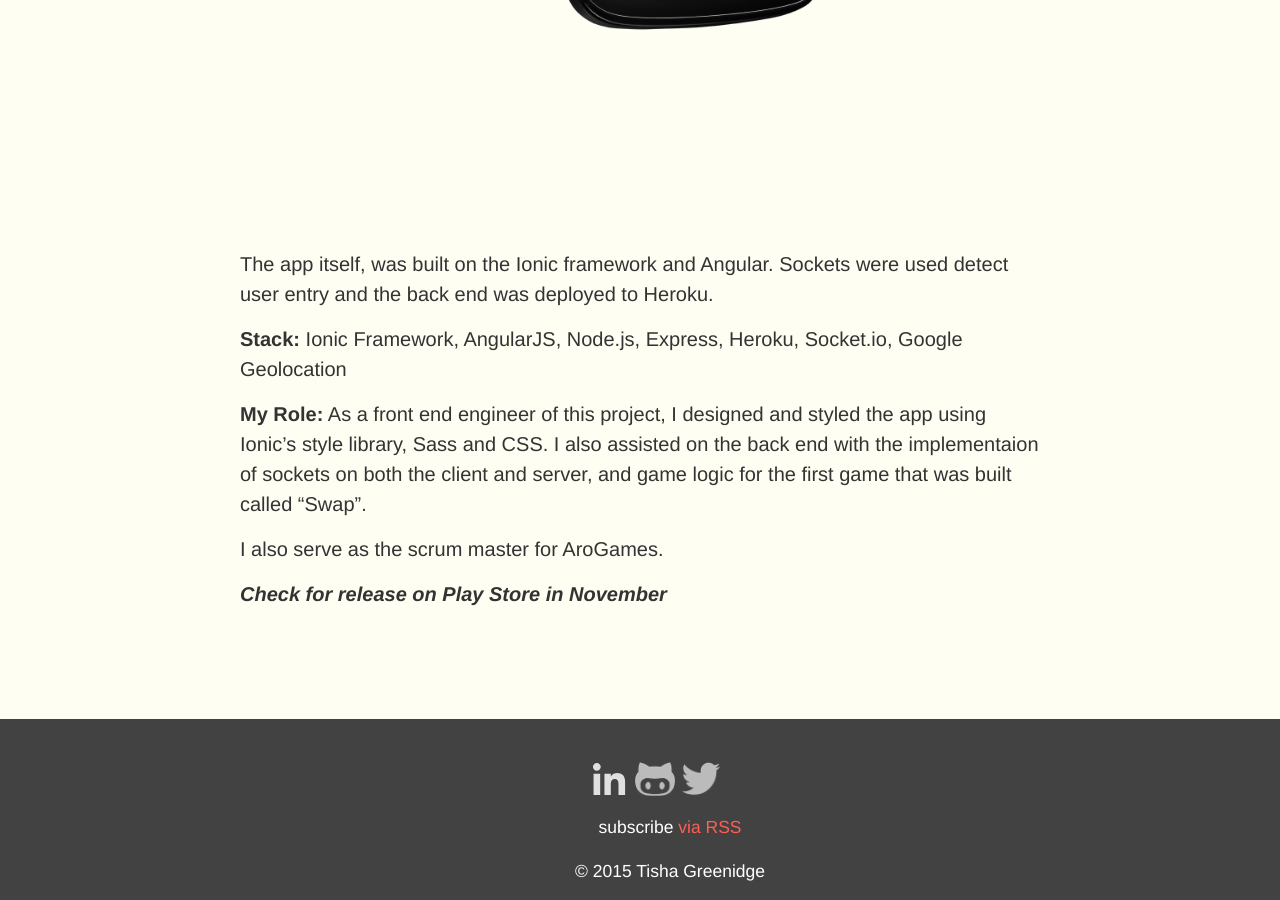
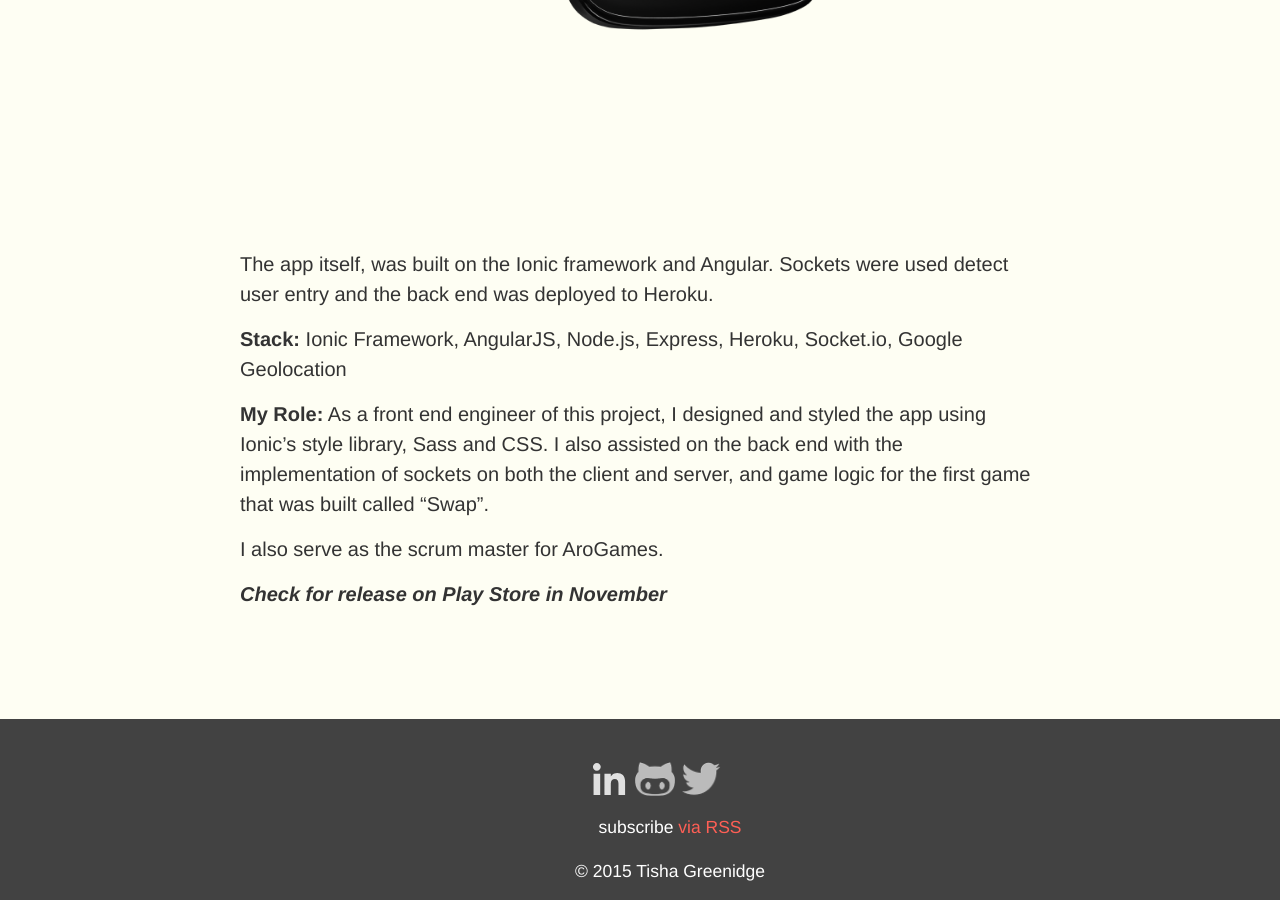
Before and after one commit to tgreenidge/portfolio, a Jekyll site: the page built from _posts/project/2015-10-14-aroswap.markdown, in a window 1280 px wide and 900 px high, scrolled down 2573 px. Built offline with Jekyll 4.4.1, drawn with Linux system fonts in a browser that asks for light colours.

```diff
--- a/_posts/project/2015-10-14-aroswap.markdown
+++ b/_posts/project/2015-10-14-aroswap.markdown
@@ -23,7 +23,7 @@
 
 **Stack:** Ionic Framework, AngularJS, Node.js, Express, Heroku, Socket.io, Google Geolocation
 
-**My Role:** As a front end engineer of this project, I designed and styled the app using Ionic's style library, Sass and CSS. I also assisted on the back end with the implementaion of sockets on both the client and server, and game logic for the first game that was built called "Swap".
+**My Role:** As a front end engineer of this project, I designed and styled the app using Ionic's style library, Sass and CSS. I also assisted on the back end with the implementation of sockets on both the client and server, and game logic for the first game that was built called "Swap".
 
 I also serve as the scrum master for AroGames.
 
```
Also changed, not shown: _posts/project/2015-11-11-twitter.markdown (added, +10 -0 lines), img/twittler.png (added).
